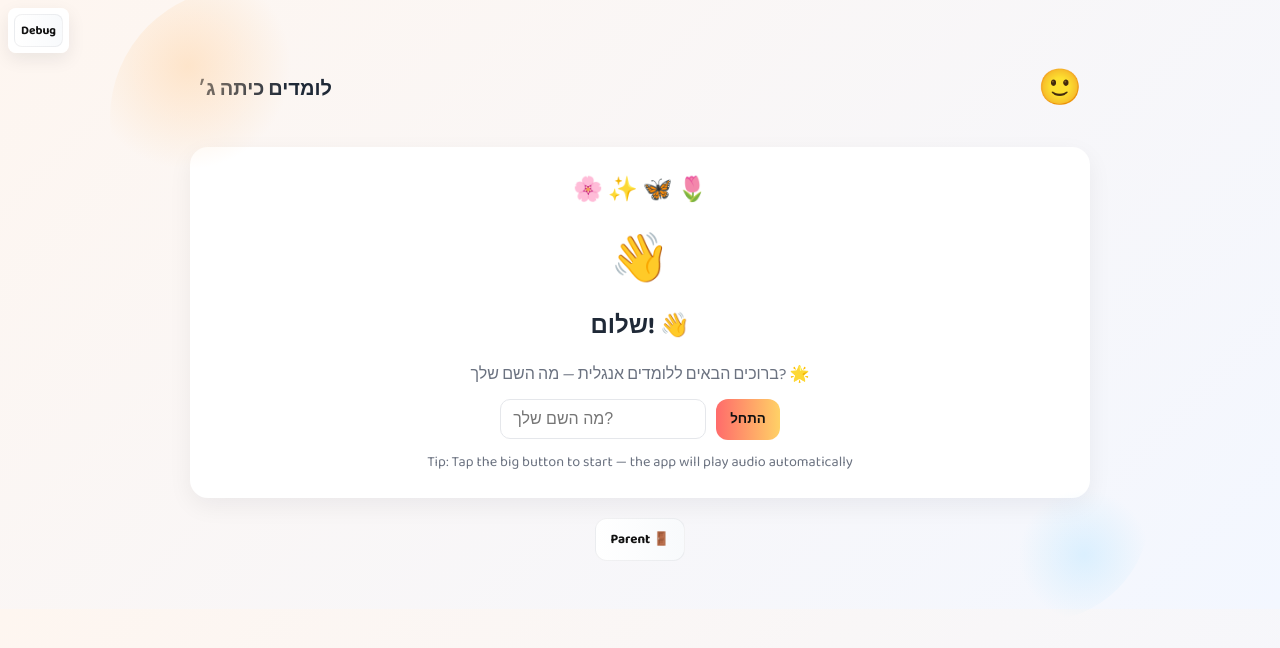
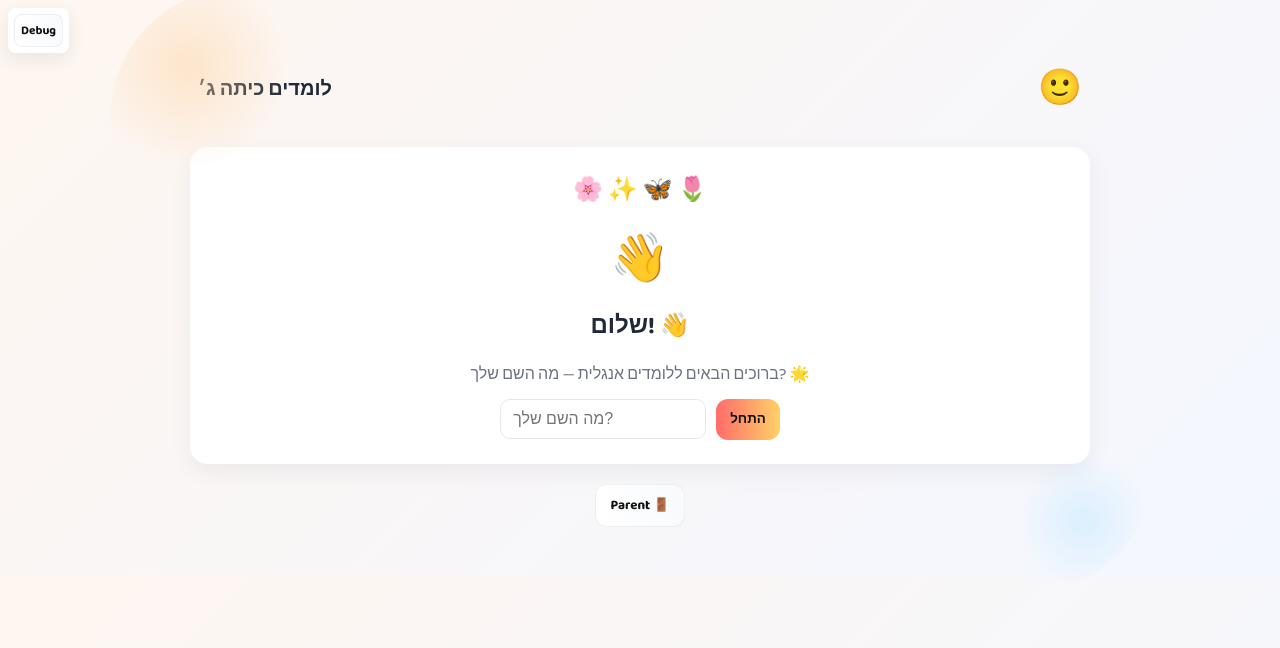
Before and after one commit to shaysil/grade3-learning-app, a React (Vite) app: page / in a window 1280 px wide. Shown: the top 648 px of the page. Built offline with nearby package versions, Linux system fonts and the light colour scheme.

Commit message:
Update the Welcome screen

```diff
--- a/src/components/Welcome.jsx
+++ b/src/components/Welcome.jsx
@@ -23,7 +23,6 @@ export default function Welcome({ onStart }) {
         <button className="big primary" onClick={start}>התחל</button>
       </div>
 
-      <div className="help">Tip: Tap the big button to start — the app will play audio automatically</div>
     </div>
   )
 }
```
